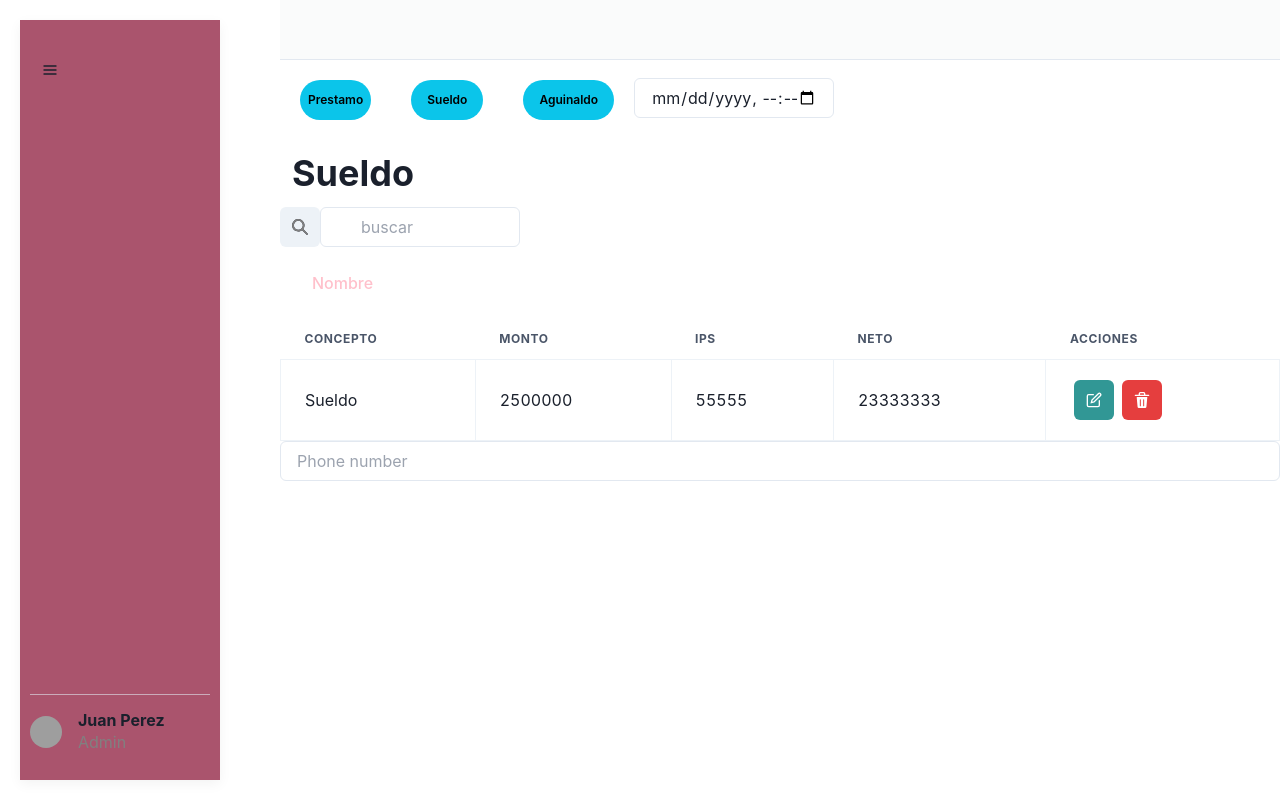
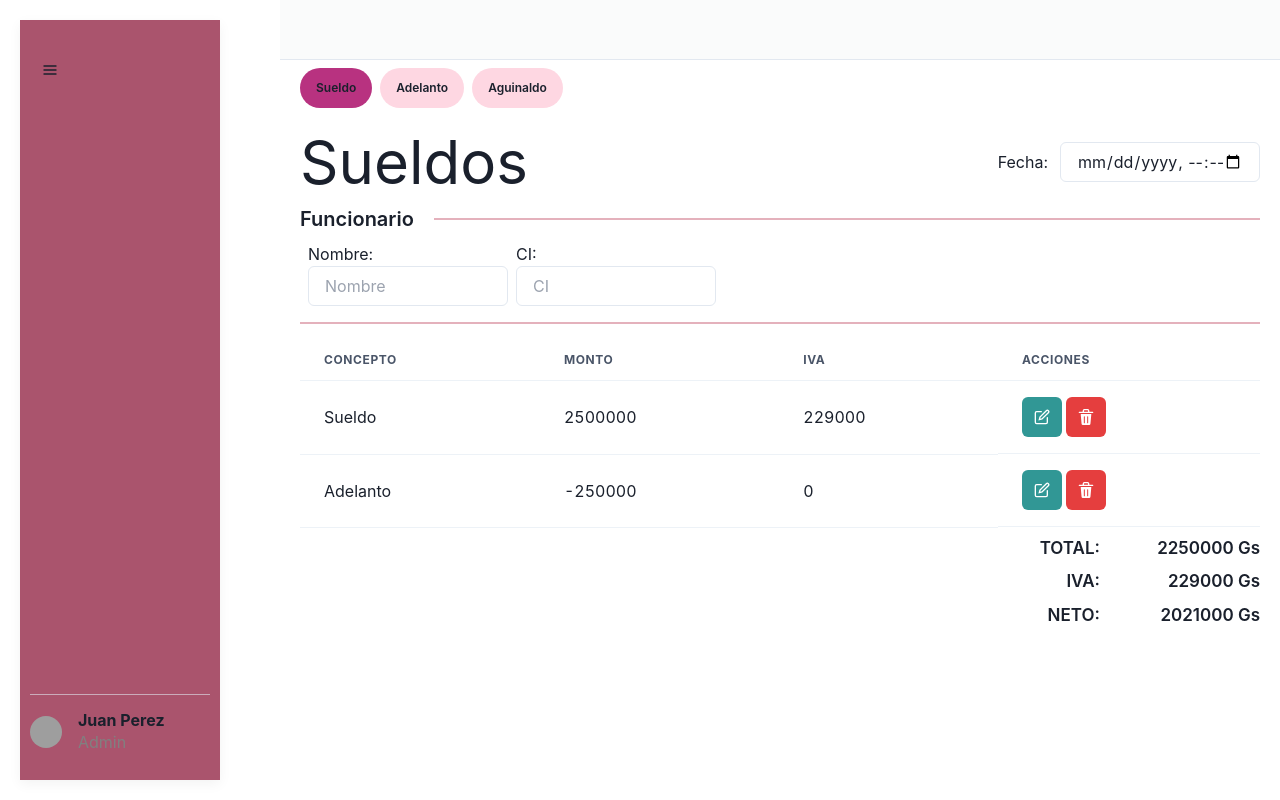
Before and after one commit to IvanSmir/Sistemas-de-Gestion, a Next.js app in the folder client/: page /generales/sueldos in a window 1280 px wide. Built offline with nearby package versions, Linux system fonts and the light colour scheme; grey boxes are pictures that could not be loaded.

Commit message:
Nueva lista de cargos

```diff
--- a/client/src/app/generales/cargos/page.tsx
+++ b/client/src/app/generales/cargos/page.tsx
@@ -3,7 +3,7 @@ import ListaCargo from '@/components/generales/cargos/ListaCargo';
 const index = () => {
   return (
     <>
-      <h1 className=" text-6xl">Cargos</h1>
+
       <ListaCargo></ListaCargo>
 
     </>
--- a/client/src/app/generales/sueldos/page.tsx
+++ b/client/src/app/generales/sueldos/page.tsx
@@ -1,5 +1,5 @@
 import React from 'react'
-import { Sueldo } from '@/components/generales/sueldos/Sueldo'
+import Sueldo from '@/components/generales/sueldos/Sueldo'
 
 const index = () => {
 
--- a/client/src/components/generales/cargos/ListaCargo.tsx
+++ b/client/src/components/generales/cargos/ListaCargo.tsx
@@ -2,27 +2,18 @@
 import axios from 'axios'
 import Link from 'next/link'
 import { use, useEffect, useState } from 'react'
-import { IconButton } from '@chakra-ui/react'
-import { DeleteIcon, EditIcon } from '@chakra-ui/icons'
-import {
-    Table,
-    Thead,
-    Tbody,
-    Tfoot,
-    Tr,
-    Th,
-    Td,
-    TableCaption,
-    TableContainer,
-} from '@chakra-ui/react'
+import {Input,  IconButton, InputGroup, InputLeftElement, Button,} from '@chakra-ui/react'
+import { DeleteIcon, EditIcon, AddIcon, ChevronDownIcon } from '@chakra-ui/icons'
+import {Table,Thead,Tbody,Tfoot,Tr,Th,Td,TableCaption,TableContainer,} from '@chakra-ui/react'
 
 const ListaCargo = () => {
 
     const [cargos, setCargos] = useState([
         {
             _id: 1,
-            nombre: "Gerente General",
-            lugar: "Casa Matriz",
+            nombre: "Aaaaa Bbbbb",
+            descripcion: "Gerente General",
+            sueldoBase: 1500000,
         }
     ])
     useEffect(() => {
@@ -39,43 +30,34 @@ const ListaCargo = () => {
     }, [])
 
 
-    // const cargos = [
-    //     {
-    //         _id: 1,
-    //         nombre: "un nombre",
-    //         descripcion: "un cargo con un nombre",
-    //         vacantes: 1
-
-    //     },
-    //     {
-    //         _id: 2,
-    //         nombre: "dos nombres",
-    //         descripcion: "un cargo con dos nombres",
-    //         vacantes: 2
-
-    //     },
-    //     {
-    //         _id: 3,
-    //         nombre: "tres nombres",
-    //         descripcion: "un cargo con tres nombres",
-    //         vacantes: 3
-
-    //     }
-    // ]
 
     return (
-        <div>
-            <h1 className='flex flex-col p-10'>Lista de Cargos</h1>
-            <Link href={'/generales/cargos/add'}><button className='bg-blue-500 hover:bg-blue-700 text-white font-bold py-2 px-4 rounded'>Crear Cargo</button></Link>
+        <div className="bg-[#F3F3F3] h-full relative">
+            <div className="absolute h-auto min-h-[80vh] max-h-[80vh] rounded-md bg-white w-[90%] p-5 top-1/2 left-1/2 -translate-x-1/2 -translate-y-1/2">
+
+                <div className="flex justify-between">
+                    <div className="flex items-center gap-2">
+
+                        <Button rounded={23} fontSize={13} py={1} px={5} background='white' variant='outline' rightIcon={<ChevronDownIcon />} gap={2}  color='white'>
+                        <span className="text-[#888888]">botonAlgo</span>
+                        </Button>
+                        <Button rounded={23} fontSize={13} py={1} px={5} background='white'variant='outline' rightIcon={<ChevronDownIcon />} gap={2}  color='white'  >
+                            <span className="text-[#888888]">Ordenar Por:</span>
+                            <span className="font-semibold ">{"Algo"}</span>
+                        </Button>
+                    </div>
+                    <Button rounded={23} fontSize={13} py={1} px={5} background='#AA546D'   gap={2}  color='white'   ><AddIcon />Agregar Cargo </Button>
+                </div>
+
                 <TableContainer>
-                <h1 className='flex flex-col p-10'>Cargos</h1>
-                <Table className='table-auto w-full' variant='simple' colorScheme='teal'>
+
+                    <Table className='table-auto w-full mt-2 pt-3' variant='simple' colorScheme='teal'>
 
                         <Thead>
                             <Tr>
-
                                 <Th className='px-4 py-2'>Nombre</Th>
-                            <Th className='px-4 py-2'>Lugar</Th>
+                                <Th className='px-4 py-2'>Descripción</Th>
+                                <Th className='px-4 py-2'>Sueldo Base</Th>
                                 <Th className='px-4 py-2'>Acciones</Th>
                             </Tr>
                         </Thead>
@@ -84,11 +66,12 @@ const ListaCargo = () => {
                                 cargos.map(cargo => (
                                     <Tr key={cargo._id}>
 
-                                    <Td className='border px-4 py-2'>{cargo.nombre}</Td>
-                                    <Td className='border px-4 py-2'>{cargo.lugar}</Td>
-                                    <Td className='border px-4 py-2'>
-                                        <IconButton aria-label='Editar' colorScheme='teal' m={2} icon={<EditIcon />} />
-                                        <IconButton aria-label='borrar' colorScheme='red' m={2} icon={<DeleteIcon />} />
+                                        <Td className='py-1'>{cargo.nombre}</Td>
+                                        <Td className='py-1'>{cargo.descripcion}</Td>
+                                        <Td className='py-1'>{cargo.sueldoBase}</Td>
+                                        <Td className='flex gap-1 px-4 py-1'>
+                                            <IconButton aria-label='Editar' colorScheme='white'  icon={<EditIcon />} color='#AA546D'/>
+                                            <IconButton aria-label='borrar'colorScheme='white' icon={<DeleteIcon />} color='red'/>
 
 
                                         </Td>
@@ -98,6 +81,7 @@ const ListaCargo = () => {
                         </Tbody>
                     </Table>
                 </TableContainer>
+            </div>
 
 
         </div>
--- a/client/src/components/generales/sueldos/Sueldo.tsx
+++ b/client/src/components/generales/sueldos/Sueldo.tsx
@@ -1,12 +1,12 @@
-
-import React from 'react'
+'use client'
+import React, { useCallback, useState } from 'react'
 import { Button, IconButton, Input, Heading, InputGroup, Box, InputLeftElement } from '@chakra-ui/react'
 import { DeleteIcon, EditIcon, SearchIcon } from '@chakra-ui/icons'
 import { Table, Thead, Tbody, Tfoot, Tr, Th, Td, TableContainer, } from '@chakra-ui/react'
 import { Tag, TagLabel, TagLeftIcon, TagRightIcon } from '@chakra-ui/react'
 import { text } from 'stream/consumers'
 
-export const Sueldo = () => {
+const Sueldo = () => {
 
     const sueldo = [
         {
@@ -14,45 +14,70 @@ export const Sueldo = () => {
 
             concepto: "Sueldo",
             monto: "2500000",
-            ips: "55555",
-            neto: "23333333",
+            iva: `${229000}`,
+
+        },{
+            _id: 2,
+
+            concepto: "Adelanto",
+            monto: "-250000",
+            iva: "0",
 
         }
     ]
 
     return (
         <>
-            <div>
-                <Button m={5} p={2} fontSize={12} borderRadius='full' colorScheme='cyan'>Prestamo</Button>
-                <Button m={5} fontSize={12} borderRadius='full' colorScheme='cyan'>Sueldo</Button>
-                <Button m={5} fontSize={12} borderRadius='full' colorScheme='cyan'>Aguinaldo</Button>
-                <Input placeholder='Select Date and Time' width={200} size='md' type='datetime-local' />
-                <Heading className='flex flex-col p-3' >Sueldo</Heading>
+            <div className="flex justify-between px-5 mt-2 mb-3">
+                <div className="flex gap-2">
+                    <Button fontSize={12} borderRadius='full' background='pink.600' onClick={()=>{
+                        console.log("sueldo")
+                    }}>Sueldo</Button>
+                    <Button fontSize={12} borderRadius='full' background='pink.100' onClick={()=>{
+                        console.log("adelanto")
+                    }}>Adelanto</Button>
+                    <Button fontSize={12} borderRadius='full' background='pink.100'>Aguinaldo</Button>
                 </div>
 
-            <InputGroup textAlign="right">
-                <InputLeftElement pointerEvents='none'>
-                    <SearchIcon color='gray' />
-                </InputLeftElement>
-                <IconButton aria-label='Search database' icon={<SearchIcon />} />
-                <Input type='search' width={200} placeholder='buscar' />
-            </InputGroup>
-            <div>
-                <Tag as='b' color='pink' size='lg' m={5} colorScheme='white' borderRadius='full'>
-                    <TagLabel>Nombre</TagLabel>
-                </Tag>
             </div>
+            <div className="flex justify-between px-5 mt-3 mb-3">
+                <h1 className=" text-6xl">Sueldos</h1>
+                <div className="flex  items-center gap-3">
+                    <span>Fecha:</span>
+                    <Input placeholder='Select Date and Time' width={200} size='md' type='datetime-local' />
+                </div>
+            </div>
+            <div className="px-5 flex flex-col gap-2 mb-2">
+                <div className='flex gap-5 items-center'>
+                    <span className="font-semibold text-[20px]">Funcionario</span>
+                    <div className="border-[1px] border-[#e4b1bc] w-full h-0"></div>
+                </div>
+                <div className="flex gap-2">
+                    <div className="pl-2 flex flex-col">
+                        <span>Nombre:</span>
+                        <Input type='search' width={200} placeholder='Nombre' />
+                    </div>
+                    <div className="flex flex-col">
+                        <span>CI:</span>
+                        <Input type='search' width={200} placeholder='CI' />
+                    </div>
+                </div>
+
+                <div className="border-[1px] border-[#e4b1bc] w-full h-0 my-2"></div>
+            </div>
+
+            <div className="px-5" >
+
                 <TableContainer >
 
                     <Table variant='simple' >
                         <Thead>
                             <Tr>
 
-                            <Th className='px-4 py-2'>Concepto</Th>
-                            <Th className='px-4 py-2'>Monto</Th>
-                            <Th className='px-4 py-2'>Ips</Th>
-                            <Th className='px-4 py-2'>Neto</Th>
-                            <Th className='px-4 py-2'>Acciones</Th>
+                                <Th>Concepto</Th>
+                                <Th >Monto</Th>
+                                <Th >IVA</Th>
+                                <Th >Acciones</Th>
                             </Tr>
                         </Thead>
                         <Tbody>
@@ -60,13 +85,12 @@ export const Sueldo = () => {
                                 sueldo.map(sueldo => (
                                     <Tr key={sueldo._id}>
 
-                                    <Td className='border px-4 py-2'>{sueldo.concepto}</Td>
-                                    <Td className='border px-4 py-2'>{sueldo.monto}</Td>
-                                    <Td className='border px-4 py-2'>{sueldo.ips}</Td>
-                                    <Td className='border px-4 py-2'>{sueldo.neto}</Td>
-                                    <Td className='border px-4 py-2'>
-                                        <IconButton aria-label='Editar' colorScheme='teal' m={1} icon={<EditIcon />} />
-                                        <IconButton aria-label='borrar' colorScheme='red' m={1} icon={<DeleteIcon />} />
+                                        <Td className=' py-1'>{sueldo.concepto}</Td>
+                                        <Td className=' py-1'>{sueldo.monto}</Td>
+                                        <Td className=' py-1'>{sueldo.iva}</Td>
+                                        <Td className='flex gap-1 px-4 py-1'>
+                                            <IconButton aria-label='Editar' colorScheme='teal' icon={<EditIcon />} />
+                                            <IconButton aria-label='borrar' colorScheme='red'  icon={<DeleteIcon />} />
 
 
                                         </Td>
@@ -79,11 +103,27 @@ export const Sueldo = () => {
                         </Tfoot>
                     </Table>
                 </TableContainer>
-            <Box>
-                <Input type='tel' placeholder='Phone number' />
-            </Box>
+            </div>
+            <div className="flex justify-end px-5 mt-2 mb-5">
+                <div className="flex flex-col font-semibold text-[17px] gap-2">
+                    <div className="flex justify-end">
+                        <span>TOTAL:</span>
+                        <div className="min-w-40 text-right">{sueldo.map(s=>Number(s.monto)).reduce((a,b)=>a+b)} Gs</div>
+                    </div>
+                    <div className="flex justify-end">
+                        <span>IVA:</span>
+                        <div className="min-w-40 text-right">{sueldo.map(s=>Number(s.iva)).reduce((a,b)=>a+b)} Gs</div>
+                    </div>
+                    <div className="flex justify-end">
+                        <span>NETO:</span>
+                        <div className="min-w-40 text-right">{sueldo.map(s=>Number(s.monto)).reduce((a,b)=>a+b) - sueldo.map(s=>Number(s.iva)).reduce((a,b)=>a+b)} Gs</div>
+                    </div>
+                </div>
+            </div>
         </>
 
 
     );
 };
+
+export default Sueldo
```
Lines whose indentation alone changed are shown as unchanged.
